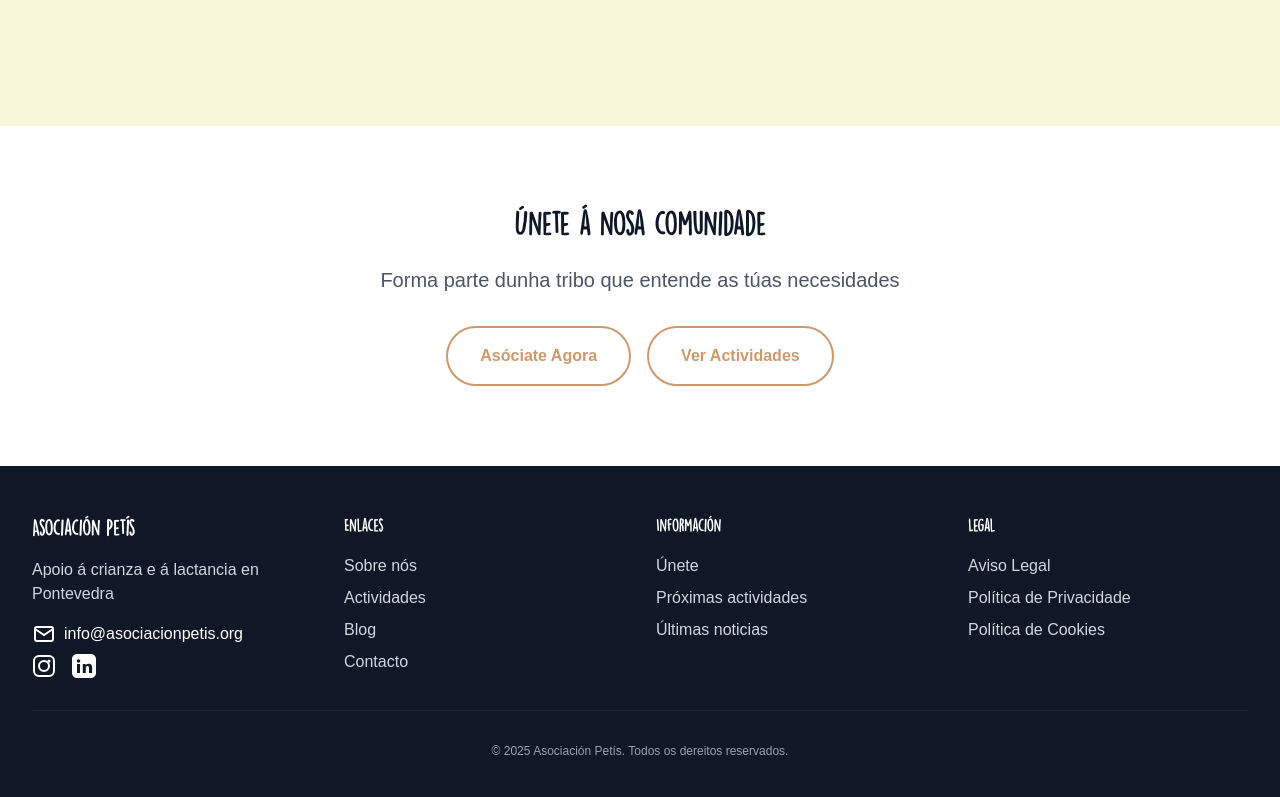
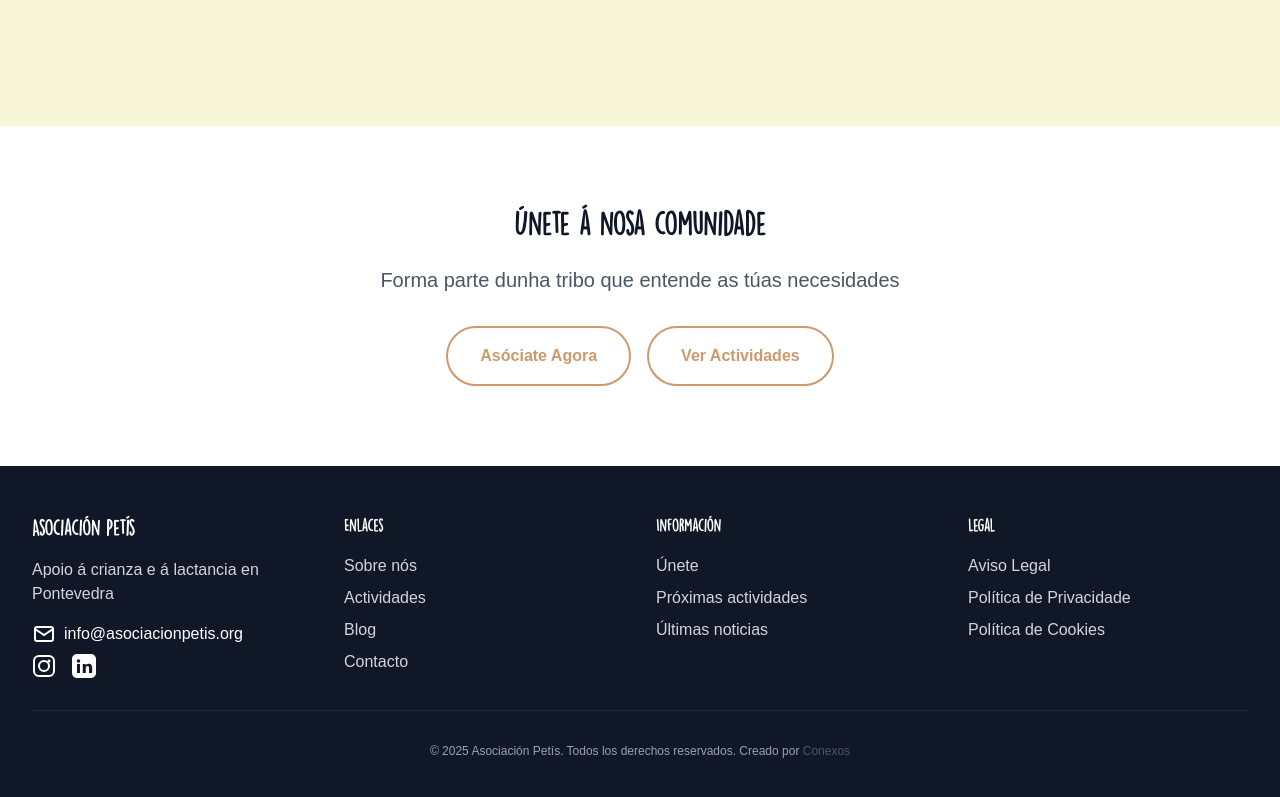
Before and after one commit to Nicolaszabala/asociacionpetis, a Next.js app: page /blog in a window 1280 px wide. Shown: the part 2922-3719 px from the top of the page. Built offline with nearby package versions, Linux system fonts and the light colour scheme.

Commit message:
cambios en footer

```diff
--- a/src/app/actividades/page.tsx
+++ b/src/app/actividades/page.tsx
@@ -297,7 +297,8 @@ export default function Actividades() {
       </div>
     </div>
     <div className="border-t border-gray-800 mt-8 pt-8 text-center text-gray-400">
-      <p className="text-xs">&copy; 2025 Asociación Petís. Todos os dereitos reservados.</p>
+      <p className="text-xs">&copy; {new Date().getFullYear()} Asociación Petís. Todos los derechos reservados. Creado por <a href="https://conexos.es" target="_blank" rel="noopener noreferrer" className="text-gray-600 hover:text-[var(--color-primary-hover)] transition-colors">Conexos</a>
+          </p>
     </div>
   </div>
 </footer>
--- a/src/app/blog/page.tsx
+++ b/src/app/blog/page.tsx
@@ -245,8 +245,8 @@ export default function Blog() {
             </div>
           </div>
           <div className="border-t border-gray-800 mt-8 pt-8 text-center text-gray-400">
-            <p className="text-xs">&copy; 2025 Asociación Petís. Todos os dereitos reservados.</p>
-          </div>
+  <p className="text-xs">&copy; {new Date().getFullYear()} Asociación Petís. Todos los derechos reservados. Creado por <a href="https://conexos.es" target="_blank" rel="noopener noreferrer" className="text-gray-600 hover:text-[var(--color-primary-hover)] transition-colors">Conexos</a>
+          </p>          </div>
         </div>
       </footer>
     </div>
--- a/src/app/contacto/page.tsx
+++ b/src/app/contacto/page.tsx
@@ -312,8 +312,8 @@ export default function Contacto() {
       </div>
     </div>
     <div className="border-t border-gray-800 mt-8 pt-8 text-center text-gray-400">
-      <p className="text-xs">&copy; 2025 Asociación Petís. Todos os dereitos reservados.</p>
-    </div>
+  <p className="text-xs">&copy; {new Date().getFullYear()} Asociación Petís. Todos los derechos reservados. Creado por <a href="https://conexos.es" target="_blank" rel="noopener noreferrer" className="text-gray-600 hover:text-[var(--color-primary-hover)] transition-colors">Conexos</a>
+          </p>    </div>
   </div>
 </footer>
     </div>
--- a/src/app/doazons/page.tsx
+++ b/src/app/doazons/page.tsx
@@ -112,8 +112,8 @@ export default function DoazonsPage() {
       </div>
     </div>
     <div className="border-t border-gray-800 mt-8 pt-8 text-center text-gray-400">
-      <p className="text-xs">&copy; 2025 Asociación Petís. Todos os dereitos reservados.</p>
-    </div>
+  <p className="text-xs">&copy; {new Date().getFullYear()} Asociación Petís. Todos los derechos reservados. Creado por <a href="https://conexos.es" target="_blank" rel="noopener noreferrer" className="text-gray-600 hover:text-[var(--color-primary-hover)] transition-colors">Conexos</a>
+          </p>    </div>
   </div>
 </footer>
     </div>
--- a/src/app/page.tsx
+++ b/src/app/page.tsx
@@ -219,8 +219,9 @@ export default function Home() {
             </div>
           </div>
           <div className="border-t border-gray-800 mt-8 pt-8 text-center text-gray-400">
-            <p className="text-xs">&copy; 2025 Asociación Petís. Todos os dereitos reservados.</p>
-          </div>
+  <p className="text-xs">&copy; {new Date().getFullYear()} Asociación Petís. Todos los derechos reservados. Creado por <a href="https://conexos.es" target="_blank" rel="noopener noreferrer" className="text-gray-600 hover:text-[var(--color-primary-hover)] transition-colors">Conexos</a>
+          </p>
+                    </div>
         </div>
       </footer>
     </div>
--- a/src/app/sobre-nos/page.tsx
+++ b/src/app/sobre-nos/page.tsx
@@ -199,8 +199,8 @@ export default function SobreNos() {
             </div>
           </div>
           <div className="border-t border-gray-800 mt-8 pt-8 text-center text-gray-400">
-            <p className="text-xs">&copy; 2025 Asociación Petís. Todos os dereitos reservados.</p>
-          </div>
+  <p className="text-xs">&copy; {new Date().getFullYear()} Asociación Petís. Todos los derechos reservados. Creado por <a href="https://conexos.es" target="_blank" rel="noopener noreferrer" className="text-gray-600 hover:text-[var(--color-primary-hover)] transition-colors">Conexos</a>
+          </p>          </div>
         </div>
       </footer>
     </div>
--- a/src/app/unete/page.tsx
+++ b/src/app/unete/page.tsx
@@ -309,8 +309,8 @@ export default function Unete() {
             </div>
           </div>
           <div className="border-t border-gray-800 mt-8 pt-8 text-center text-gray-400">
-            <p className="text-xs">&copy; 2025 Asociación Petís. Todos os dereitos reservados.</p>
-          </div>
+  <p className="text-xs">&copy; {new Date().getFullYear()} Asociación Petís. Todos los derechos reservados. Creado por <a href="https://conexos.es" target="_blank" rel="noopener noreferrer" className="text-gray-600 hover:text-[var(--color-primary-hover)] transition-colors">Conexos</a>
+          </p>          </div>
         </div>
       </footer>
     </div>
--- a/src/components/Footer.tsx
+++ b/src/components/Footer.tsx
@@ -81,7 +81,7 @@ export default function Footer() {
         {/* Línea divisoria */}
         <div className="mt-8 border-t border-gray-200 pt-8">
           <p className="text-center text-gray-500 text-sm">
-            © {new Date().getFullYear()} Asociación Petís. Todos los derechos reservados.
+            © {new Date().getFullYear()} Asociación Petís. Todos los derechos reservados. Creado por <a href="https://conexos.es" target="_blank" rel="noopener noreferrer" className="text-gray-600 hover:text-[var(--color-primary-hover)] transition-colors">Conexos</a>
           </p>
         </div>
       </div>
```
